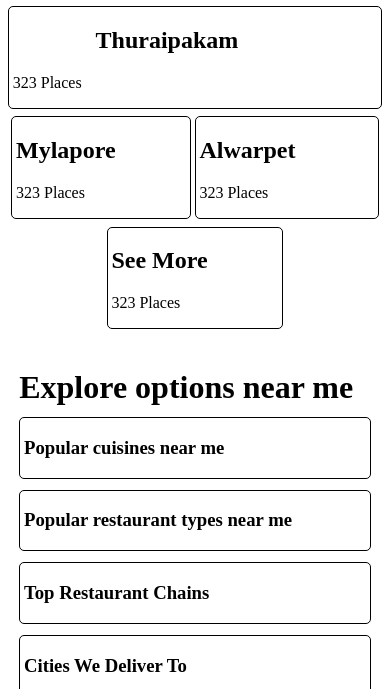
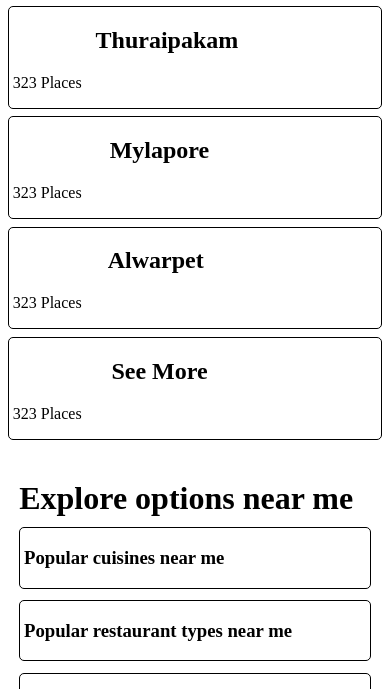
Before and after one commit to naveen556677/zomato, a plain HTML site: page index.html in a window 390 px wide. Shown: the part 2916-3605 px from the top of the page. Drawn offline with Linux system fonts and the light colour scheme.

Commit message:
Add files via upload

```diff
--- a/style.css
+++ b/style.css
@@ -8,6 +8,7 @@
     color:white;
 
 }
+
 ul {
 	display:flex;
 	justify-content: space-around;
@@ -171,7 +172,7 @@ input{
 	flex-wrap: wrap;
 }
 @media only screen and (max-width:600px){
-	.t,.no,.v,.ad,.an,.th,.ad,.an,.th{
+	.t,.no,.v,.ad,.an,.th,.my,.al,.se{
 
 		flex-basis: 100%;
 
```
